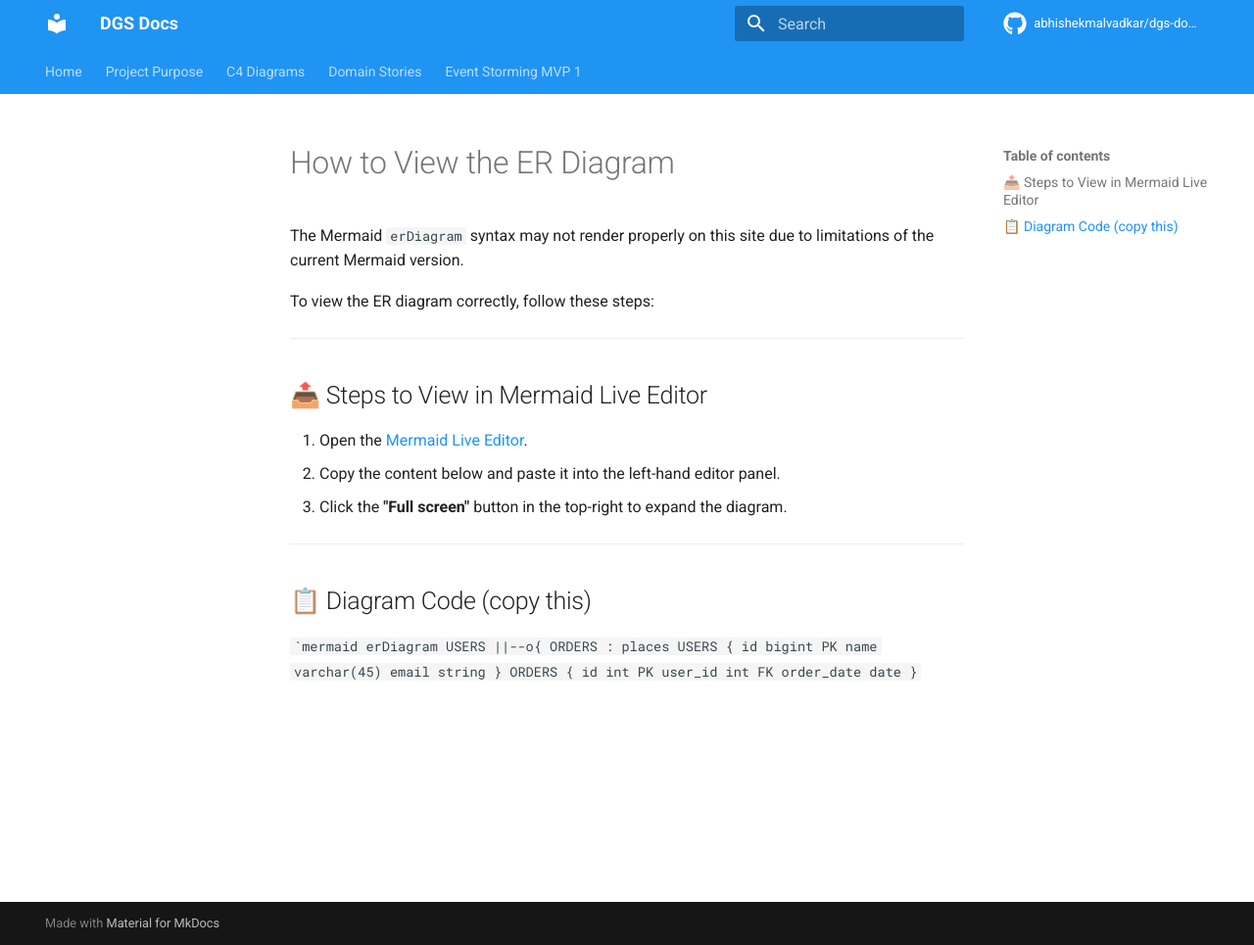
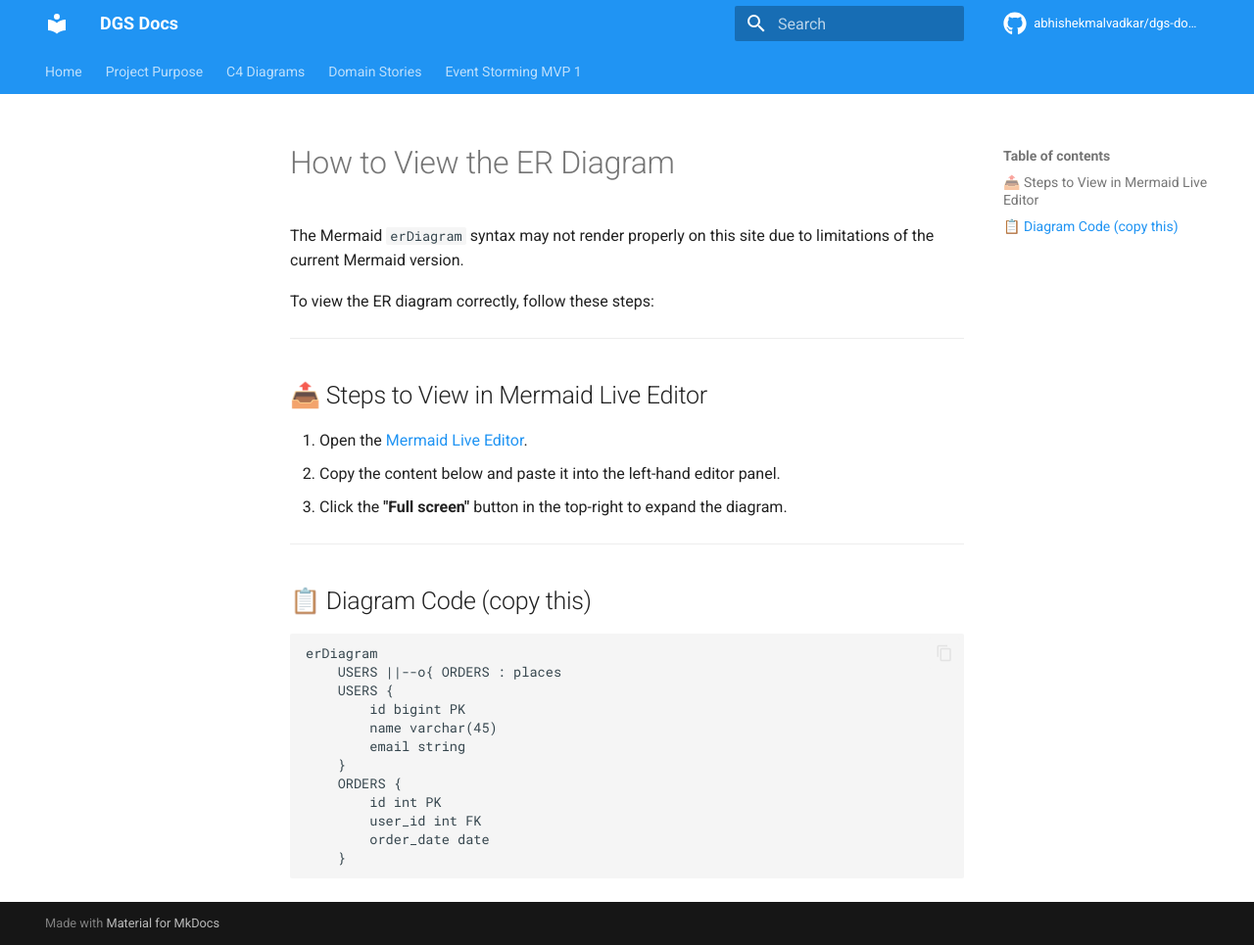
Before and after one commit to abhishekmalvadkar/dgs-docs, an MkDocs documentation site: the page built from docs/diagrams/test.md, in a window 1280 px wide and 965 px high. Shown: the whole window at 98% size. Built offline with MkDocs 1.6.1 and Material for MkDocs 9.7.7, drawn with Linux system fonts in a browser that asks for light colours; comment, search, counter and statistics services are not loaded.

Commit message:
Update test.md

`````diff
--- a/docs/diagrams/test.md
+++ b/docs/diagrams/test.md
@@ -16,7 +16,7 @@
 
 ## 📋 Diagram Code (copy this)
 
-````mermaid
+```mermaid
 erDiagram
     USERS ||--o{ ORDERS : places
     USERS {
`````
